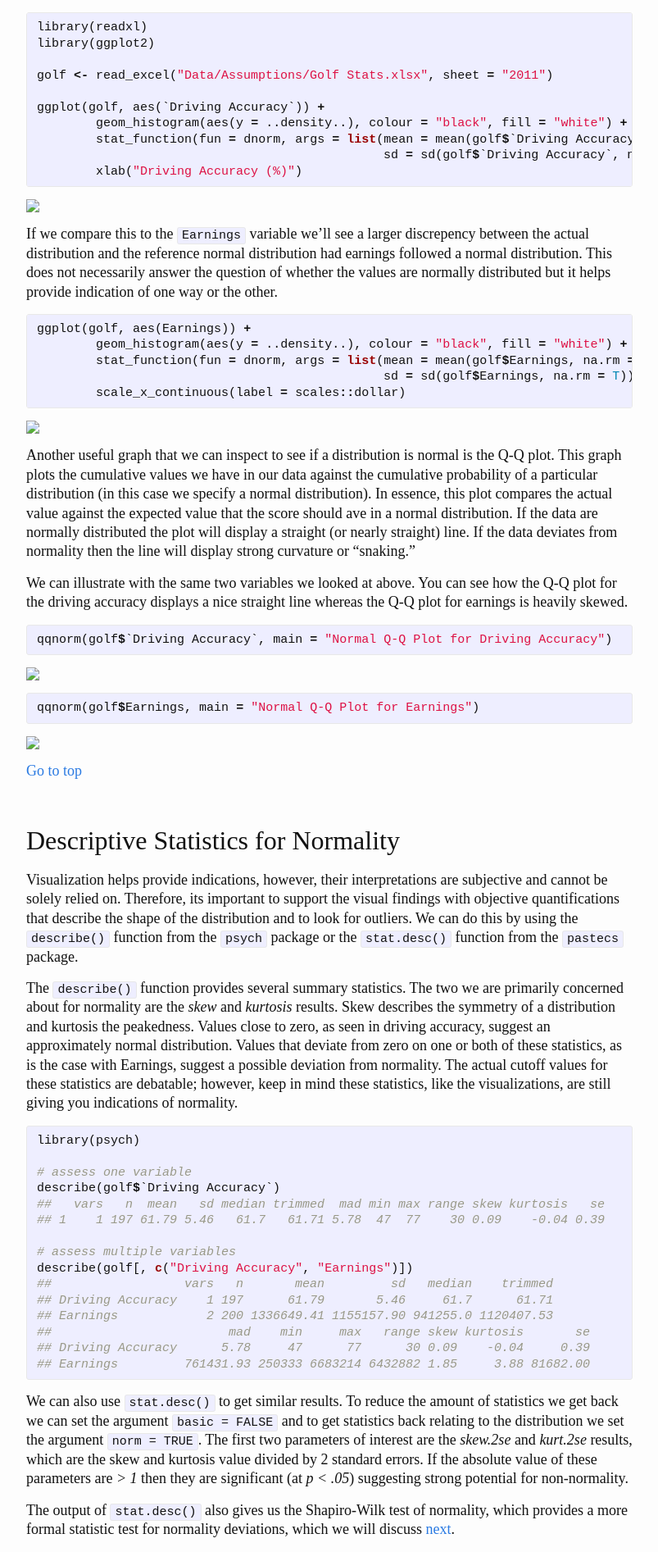
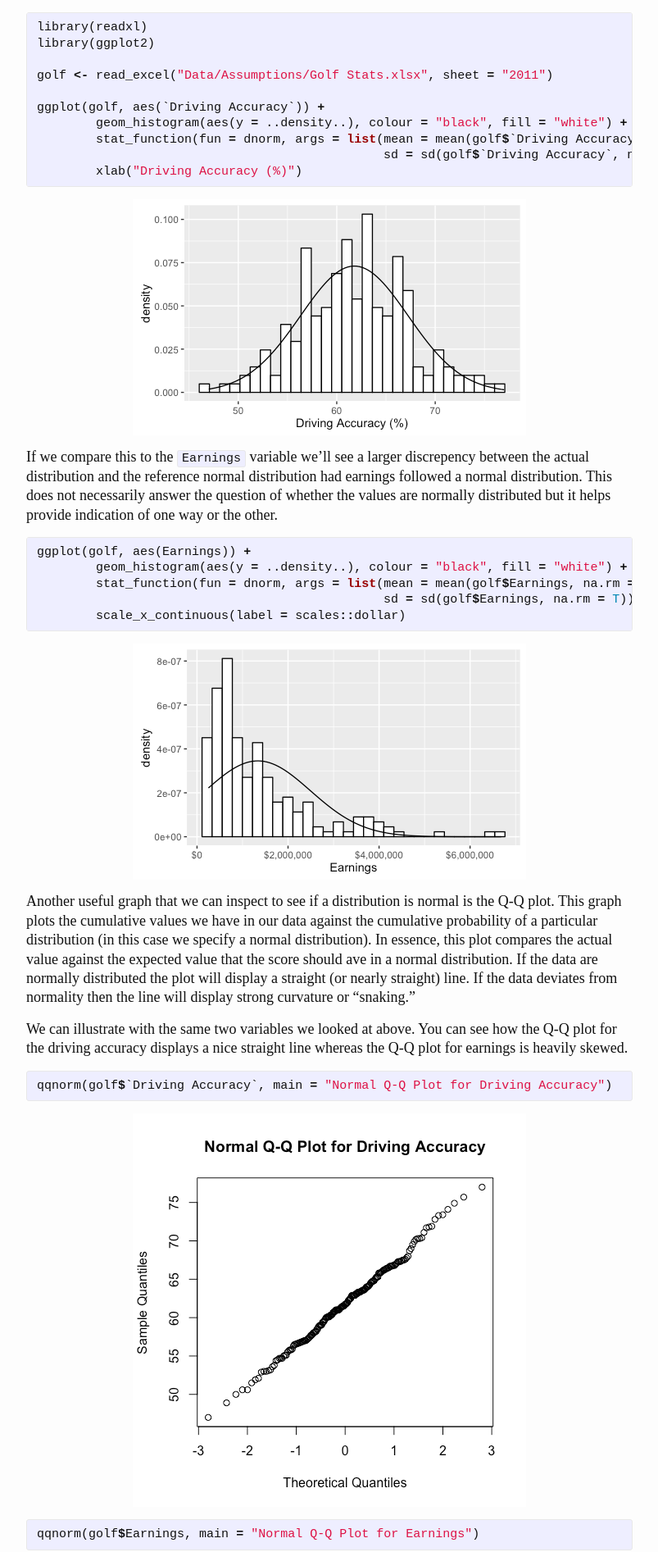
Before and after one commit to bradleyboehmke/bradleyboehmke, a Jekyll site: the page built from tutorials/assumptions_normality.md, in a window 1280 px wide. Shown: the part 885-2778 px from the top of the page at 82% size, without its empty margins (238-1041 px from the left). Built offline with Jekyll 4.4.1, drawn with Linux system fonts in a browser that asks for light colours.

Commit message:
Update assumptions_normality.md

```diff
--- a/tutorials/assumptions_normality.md
+++ b/tutorials/assumptions_normality.md
@@ -38,7 +38,7 @@ ggplot(golf, aes(`Driving Accuracy`)) +
         xlab("Driving Accuracy (%)")
 {% endhighlight %}
 
-<img src="assumptions-normality_files/figure-html/unnamed-chunk-1-1.png" style="display: block; margin: auto;" />
+<img src="/public/images/analytics/normality/unnamed-chunk-1-1.png" style="display: block; margin: auto;" />
 
 If we compare this to the `Earnings` variable we'll see a larger discrepency between the actual distribution and the reference normal distribution had earnings followed a normal distribution. This does not necessarily answer the question of whether the values are normally distributed but it helps provide indication of one way or the other.
 
@@ -51,7 +51,7 @@ ggplot(golf, aes(Earnings)) +
         scale_x_continuous(label = scales::dollar)
 {% endhighlight %}
 
-<img src="assumptions-normality_files/figure-html/unnamed-chunk-2-1.png" style="display: block; margin: auto;" />
+<img src="/public/images/analytics/normality/unnamed-chunk-2-1.png" style="display: block; margin: auto;" />
 
 Another useful graph that we can inspect to see if a distribution is normal is the Q-Q plot. This graph plots the cumulative values we have in our data against the cumulative probability of  a particular distribution (in this case we specify a normal distribution). In essence, this plot compares the actual value against the expected value that the score should ave in a normal distribution. If the data are normally distributed the plot will display a straight (or nearly straight) line. If the data deviates from normality then the line will display strong curvature or "snaking."
 
@@ -62,13 +62,13 @@ We can illustrate with the same two variables we looked at above. You can see ho
 qqnorm(golf$`Driving Accuracy`, main = "Normal Q-Q Plot for Driving Accuracy")
 {% endhighlight %}
 
-<img src="assumptions-normality_files/figure-html/unnamed-chunk-3-1.png" style="display: block; margin: auto;" />
+<img src="/public/images/analytics/normality/unnamed-chunk-3-1.png" style="display: block; margin: auto;" />
 
 {% highlight r %}
 qqnorm(golf$Earnings, main = "Normal Q-Q Plot for Earnings")
 {% endhighlight %}
 
-<img src="assumptions-normality_files/figure-html/unnamed-chunk-3-2.png" style="display: block; margin: auto;" />
+<img src="/public/images/analytics/normality/unnamed-chunk-3-2.png" style="display: block; margin: auto;" />
 
 <a href="#top">Go to top</a>
 
```
